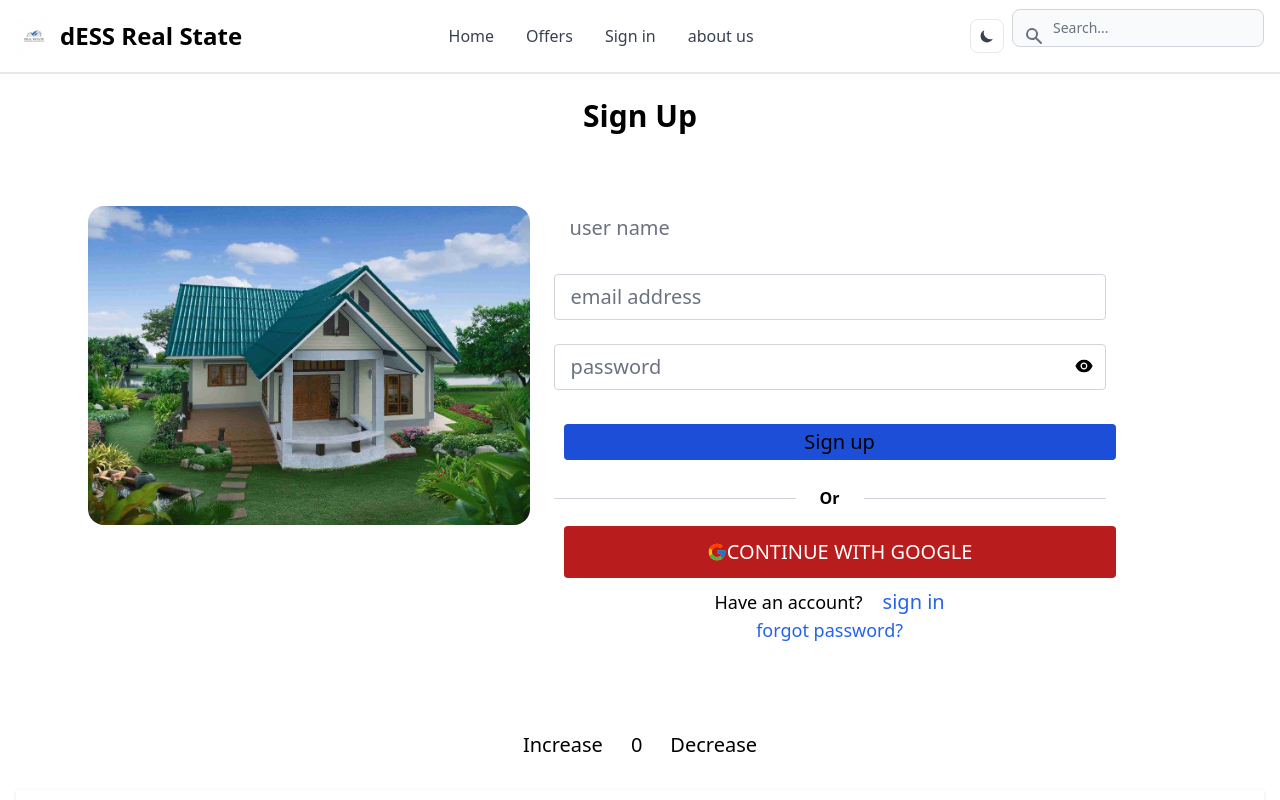
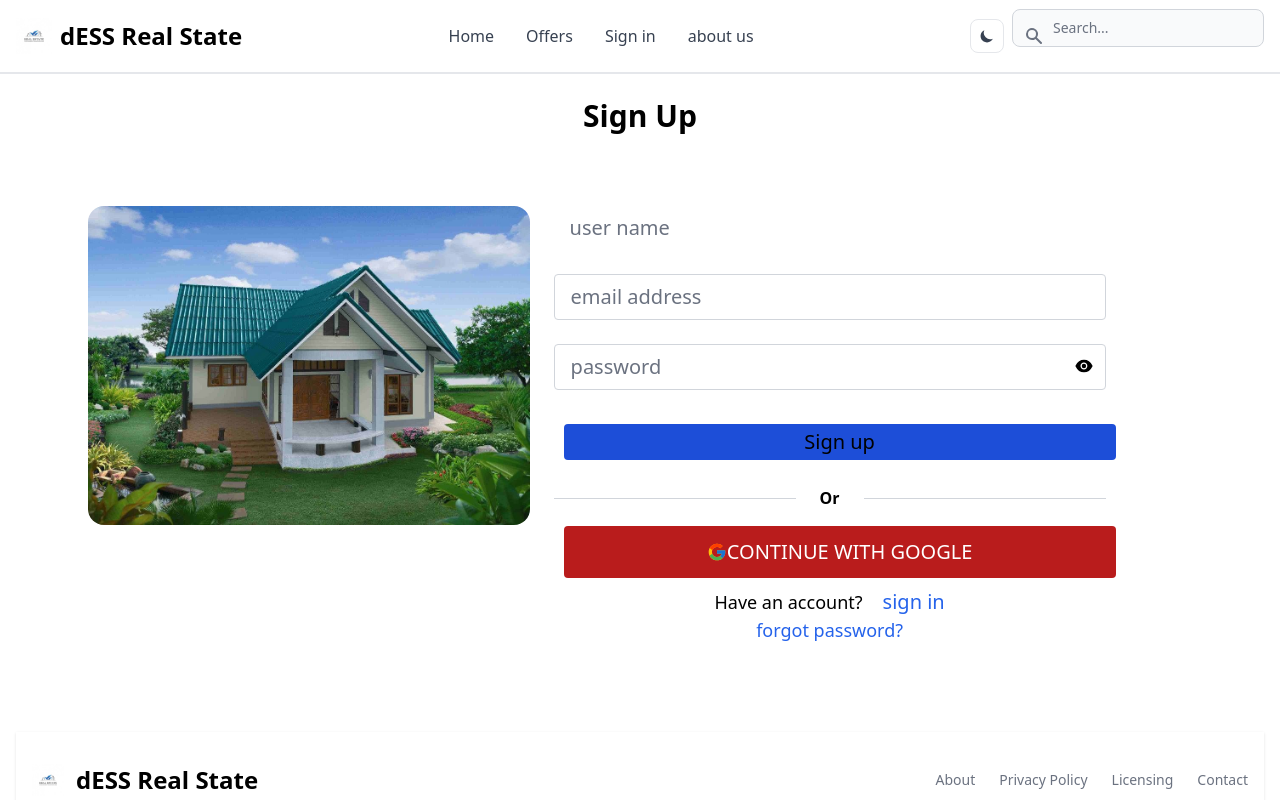
Before and after one commit to DesalegnSendek/home_realstate, a React (Create React App) app: page /sign-up in a window 1280 px wide. Shown: the top 800 px of the page. Built offline with nearby package versions, Linux system fonts and the light colour scheme; the HTML template or start-up script is replaced by a standard one.

Commit message:
firebase set up

```diff
--- a/package.json
+++ b/package.json
@@ -6,6 +6,7 @@
     "@testing-library/jest-dom": "^5.17.0",
     "@testing-library/react": "^13.4.0",
     "@testing-library/user-event": "^13.5.0",
+    "firebase": "^10.9.0",
     "react": "^18.2.0",
     "react-dom": "^18.2.0",
     "react-icons": "^5.0.1",
--- /dev/null
+++ b/src/Firebase.js
@@ -0,0 +1,23 @@
+// Import the functions you need from the SDKs you need
+import { initializeApp } from "firebase/app";
+import { getAnalytics } from "firebase/analytics";
+import { getFireStore } from 'firebase/firestore';
+// TODO: Add SDKs for Firebase products that you want to use
+// https://firebase.google.com/docs/web/setup#available-libraries
+
+// Your web app's Firebase configuration
+// For Firebase JS SDK v7.20.0 and later, measurementId is optional
+const firebaseConfig = {
+  apiKey: "AIzaSyBuGBFwisvnVHsnEwQGMjgDcB1vMt9X-_k",
+  authDomain: "home-real-state-project.firebaseapp.com",
+  projectId: "home-real-state-project",
+  storageBucket: "home-real-state-project.appspot.com",
+  messagingSenderId: "841954660907",
+  appId: "1:841954660907:web:62bf575b34d15a0278d06e",
+  measurementId: "G-EL55G7DYFW"
+};
+
+// Initialize Firebase
+const app = initializeApp(firebaseConfig);
+const analytics = getAnalytics(app);
+export const db = getFireStore();
--- a/src/components/Header.js
+++ b/src/components/Header.js
@@ -33,7 +33,7 @@ export const Header = () => {
   return (
     <header>
       <nav className="bg-white border-b-2 border-gray-200 px-2 sm:px-4 py-2 dark:bg-gray-900 dark:border-b-1 dark:border-gray-900">
-        <div className="flex flex-wrap justify-between items-center mx-auto">
+      <div className="flex flex-wrap        justify-between items-center mx-auto">
           <Link to="/" className="flex items-center">
               <img src={logo} className="mr-2 h-8 sm:h-9" alt="dESS Real State Logo" />
               <span className="self-center text-2xl font-semibold whitespace-nowrap dark:text-white">dESS Real State</span>
@@ -68,7 +68,7 @@ export const Header = () => {
                   <svg className="w-5 h-5 text-gray-500" aria-hidden="true" fill="currentColor" viewBox="0 0 20 20" xmlns="http://www.w3.org/2000/svg"><path fillRule="evenodd" d="M8 4a4 4 0 100 8 4 4 0 000-8zM2 8a6 6 0 1110.89 3.476l4.817 4.817a1 1 0 01-1.414 1.414l-4.816-4.816A6 6 0 012 8z" clipRule="evenodd"></path></svg>
                 </div>
                 <form onSubmit={handleSubmit}>
-                  <input type="text" id="search-navbar" name="search" className="block p-2 pl-10 w-full text-gray-900 bg-gray-50 rounded-lg border border-gray-300 sm:text-sm focus:ring-blue-500 focus:border-blue-500 dark:bg-gray-700 dark:border-gray-600 dark:placeholder-gray-400 dark:text-white dark:focus:ring-blue-500 dark:focus:border-blue-500" placeholder="Search..." autoComplete="off" />
+                  <input type="text" id="search-navba" name="search" className="block p-2 pl-10 w-full text-gray-900 bg-gray-50 rounded-lg border border-gray-300 sm:text-sm focus:ring-blue-500 focus:border-blue-500 dark:bg-gray-700 dark:border-gray-600 dark:placeholder-gray-400 dark:text-white dark:focus:ring-blue-500 dark:focus:border-blue-500" placeholder="Search..." autoComplete="off" />
                 </form>
               </div>
               <ul className="flex flex-col p-4 mt-4 bg-gray-50 rounded-lg border border-gray-100 md:flex-row md:space-x-8 md:mt-0 md:text-sm md:font-medium md:border-0 md:bg-white dark:bg-gray-800 md:dark:bg-gray-900 dark:border-gray-700">
--- a/src/pages/Signup.js
+++ b/src/pages/Signup.js
@@ -3,6 +3,10 @@ import home from '../assets/images/home.jpg';
 import { AiFillEyeInvisible, AiFillEye  } from "react-icons/ai"
 import { Link } from 'react-router-dom';
 import { OAuth } from '../components/OAuth';
+import { getAuth, createUserWithEmailAndPassword } from 'firebase/auth';
+
+
+
 
 export const Signup = () => {
   const [showPassword, setShowPassword] = useState(false);
@@ -22,15 +26,22 @@ setFormData((prevState)=>({
 
 }));
 }
+function submitFunction(e){
+e.preventDefault();
 
-const [num, setnum] = useState(0);
-function increase(){
-  setnum(prev=>prev+1);
+try {
+  const auth = getAuth();
+  const userCredential = createUserWithEmailAndPassword(auth, email, password);
+
+  const user = userCredential.user;
+  console.log(user);
+
+} catch (error) {
+  console.log(error)
 }
 
-function decrease(){
-   setnum(prev=>prev-1);
 }
+
 
   return (
     <>
@@ -38,12 +49,12 @@ function decrease(){
       <h1 className='text-3xl text-center mt-6 font-bold mb-6'>Sign Up</h1>
       <div className='flex justify-center flex-wrap items-center px-6 py-12 max-w-6xl mx-auto '>
       <div className='flex'>
-         <div className='md:w-[40%] lg:[30%] mb-12 md:mb-6'>
+         <div className='md:w-[40%] lg: [30%] mb-12 md:mb-6'>
             <img src={home} alt='home' className='w-full rounded-2xl'/>
          </div>
 
          <div className='w-full md:w-[50%] lg:[30%] ml-6 ' >
-           <form>
+         <form onSubmit={submitFunction}>
              <input
                 type='name'
                 placeholder='user name'
@@ -97,26 +108,11 @@ function decrease(){
                 <Link to="/forgot-password" className='text-blue-600 hover:text-blue-800 transition-duration-200 ease-in-out '>forgot password?</Link>
                  </p>
              </div>
-
-           </form>
-
-
-
+         </form>
          </div>
-
       </div>
     </div>
     </section>
-
-
-        <button
-        onClick={increase}>Increase</button>
-
-         <button >{num}</button>
-
-        <button
-        onClick={decrease}>Decrease</button>
-
     </>
 
   )
```
Also changed, not shown: 1 other file (tests, documents, lock files or other folders).
